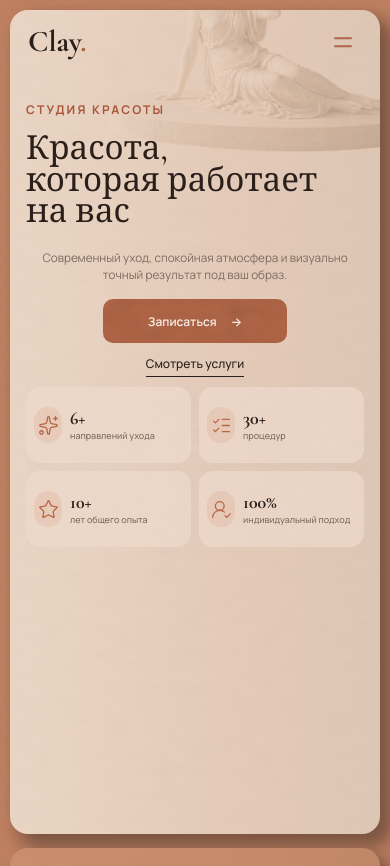
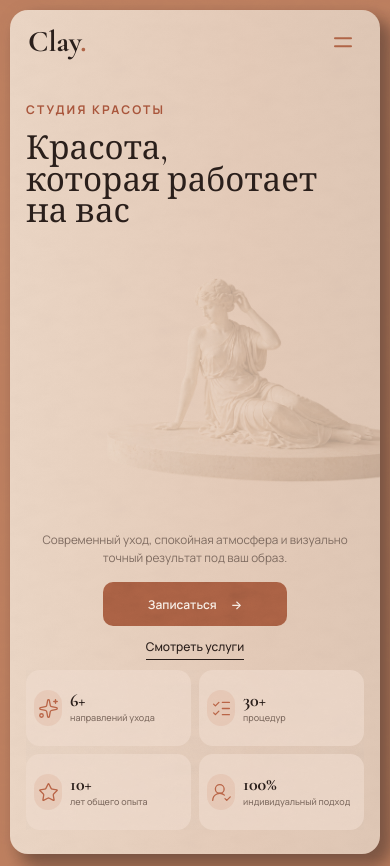
Before and after one commit to GorozhankinMax/aura_beauty, a React (Vite) app: page / in a window 390 px wide. Shown: the top 866 px of the page. Built offline with nearby package versions, Linux system fonts and the light colour scheme.

Commit message:
Anchor mobile hero actions to stats

```diff
--- a/src/styles/responsive.css
+++ b/src/styles/responsive.css
@@ -377,7 +377,7 @@
     --hero-mobile-image-gap: clamp(1px, 0.7vw, 5px);
     --hero-mobile-image-bottom: calc(24px + (var(--hero-mobile-stat-height) * 2) + var(--hero-mobile-stats-gap) + var(--hero-mobile-image-gap));
     --hero-mobile-image-opacity: 0.24;
-    min-height: calc(100svh - 44px);
+    min-height: calc(100svh - 20px);
     height: auto;
     display: flex;
     flex-direction: column;
@@ -397,7 +397,7 @@
   .hero-layout {
     display: flex;
     position: relative;
-    flex: 0 0 auto;
+    flex: 1 1 auto;
     min-height: 0;
     flex-direction: column;
     align-items: stretch;
@@ -405,6 +405,9 @@
 
   .hero-copy {
     position: static;
+    display: flex;
+    flex: 1 1 auto;
+    flex-direction: column;
     width: 100%;
     max-width: none;
     padding-top: clamp(26px, 7vw, 44px);
@@ -423,8 +426,8 @@
     display: grid;
     justify-items: center;
     gap: var(--hero-mobile-flow-gap);
-    margin-top: clamp(22px, 5.4vw, 34px);
-    padding: 0;
+    margin-top: auto;
+    padding-bottom: var(--hero-mobile-flow-gap);
   }
 
   .hero-action-group .hero-actions {
@@ -492,7 +495,7 @@
     gap: var(--hero-mobile-stats-gap);
     width: 100%;
     flex: 0 0 auto;
-    margin: var(--hero-mobile-flow-gap) 0 0;
+    margin-top: 0;
     overflow: visible;
     border-radius: 0;
     background: transparent;
@@ -725,10 +728,10 @@
     --hero-mobile-flow-gap: clamp(14px, 3.8vw, 22px);
     --hero-mobile-image-width: clamp(310px, 101vw, 420px);
     --hero-mobile-image-max: none;
-    --hero-mobile-stat-height: clamp(72px, 11svh, 92px);
+    --hero-mobile-stat-height: 76px;
     --hero-mobile-stats-gap: 8px;
     --hero-mobile-image-gap: clamp(0px, 0.6vw, 3px);
-    min-height: calc(100svh - 20px);
+    min-height: calc(100svh - 0px);
     height: auto;
   }
 
@@ -821,7 +824,7 @@
   .stat:nth-child(3),
   .stat:nth-child(4),
   .stat:nth-child(even) {
-    min-height: 76px;
+    min-height: var(--hero-mobile-stat-height);
     grid-template-columns: 28px 1fr;
     gap: 8px;
     padding: 8px;
```
Also changed, not shown: 1 other file (tests, documents, lock files or other folders).
